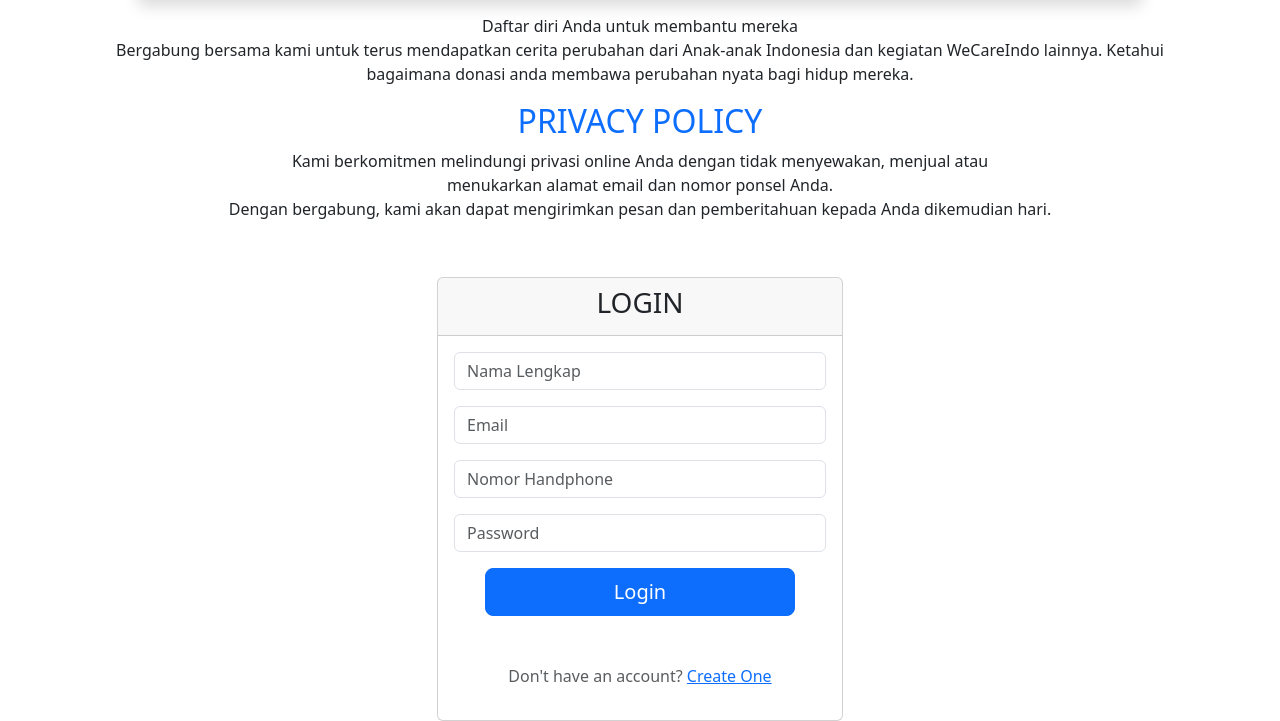
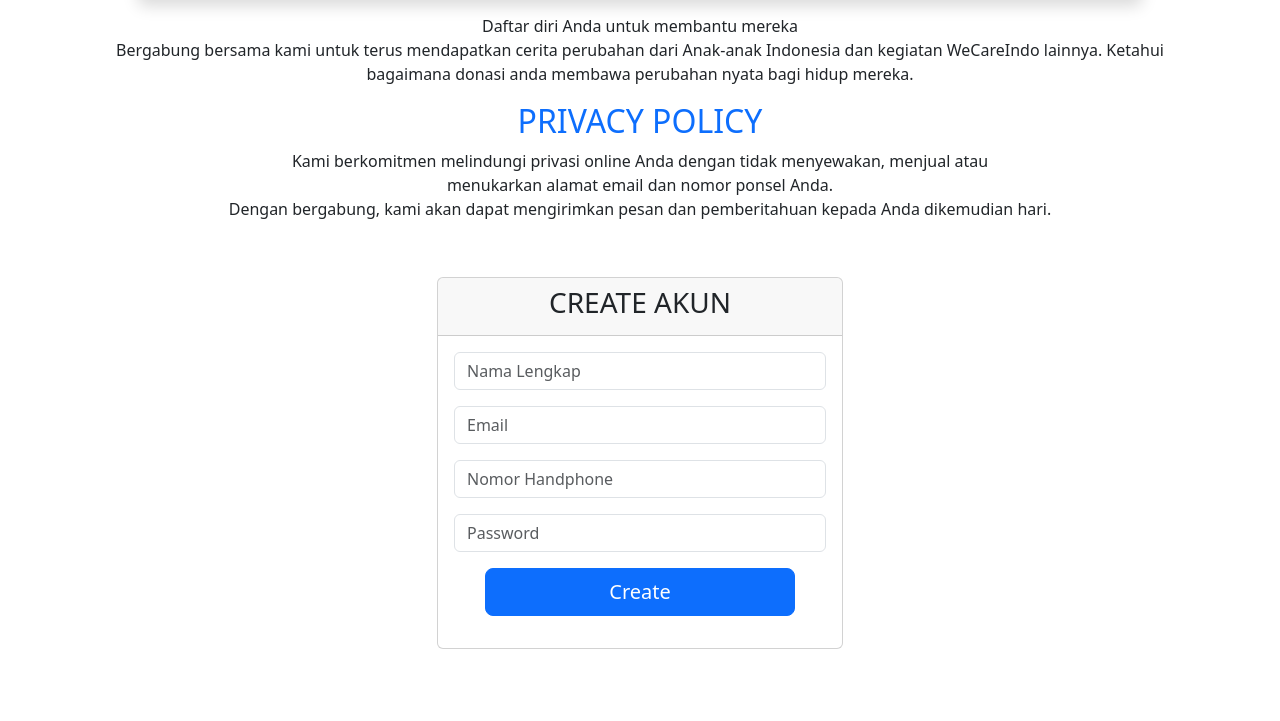
Before and after one commit to vidakomaria/PWB_UAS, a PHP site: the page made by app/views/donasi/index.php in a window 1280 px wide. Shown: the part 939-1660 px from the top of the page. After the commit the page ends 1588 px from the top, so only its background shows below. Run offline with PHP 8.4, Linux system fonts and the light colour scheme; the template is opened without the code that fills it, so the values that code supplies are empty; some libraries are stand-ins or nearby versions.

Commit message:
Update index.php

```diff
--- a/app/views/donasi/index.php
+++ b/app/views/donasi/index.php
@@ -5,7 +5,7 @@
         <h1>Ikuti Perkembangan Donasi Anda</h1>
         <h5>Ketahui Bagaimana Donasi Anda Berdampak Pada Anak-Anak Indonesia</h5>
       </div>
-     <img src="img/children.jpg" alt="Perkembangan Donasi" class="card-img-top mx-auto d-block rounded shadow m-3" style="width: 90%">
+     <img src="<?=BASEURL;?>/img/children.jpg" alt="Perkembangan Donasi" class="card-img-top mx-auto d-block rounded shadow m-3" style="width: 90%">
 		</div>
 	</div>
 </div>
@@ -36,7 +36,7 @@
     <div class="container mt-3 " style="width: 430">
         <div class="card">
             <div class="card-header">
-                <h3 class="text-md-center">LOGIN</h3>
+                <h3 class="text-md-center">CREATE AKUN</h3>
             </div>
             <div class="card-body ">
                 <div>
@@ -72,10 +72,7 @@
                         </div>
                     </div>
                     <div class="d-grid gap-2 col-10 mx-auto">
-                        <button class="btn btn-primary btn-lg btn-block" type="submit">Login</button>
-                    </div>
-                    <div class="mt-5 text-muted text-center">
-                        Don't have an account? <a href="#">Create One</a>
+                        <button class="btn btn-primary btn-lg btn-block" type="submit">Create</button>
                     </div>
                 </form>
             </div>
```
